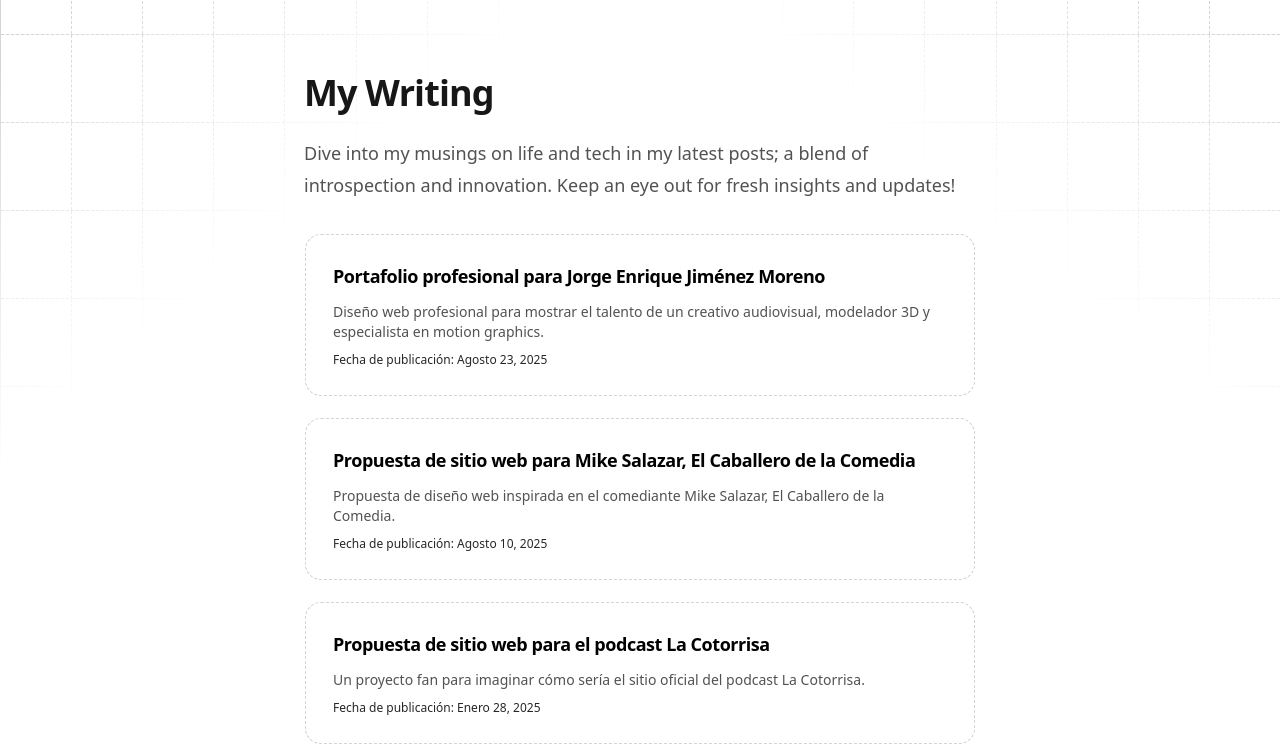
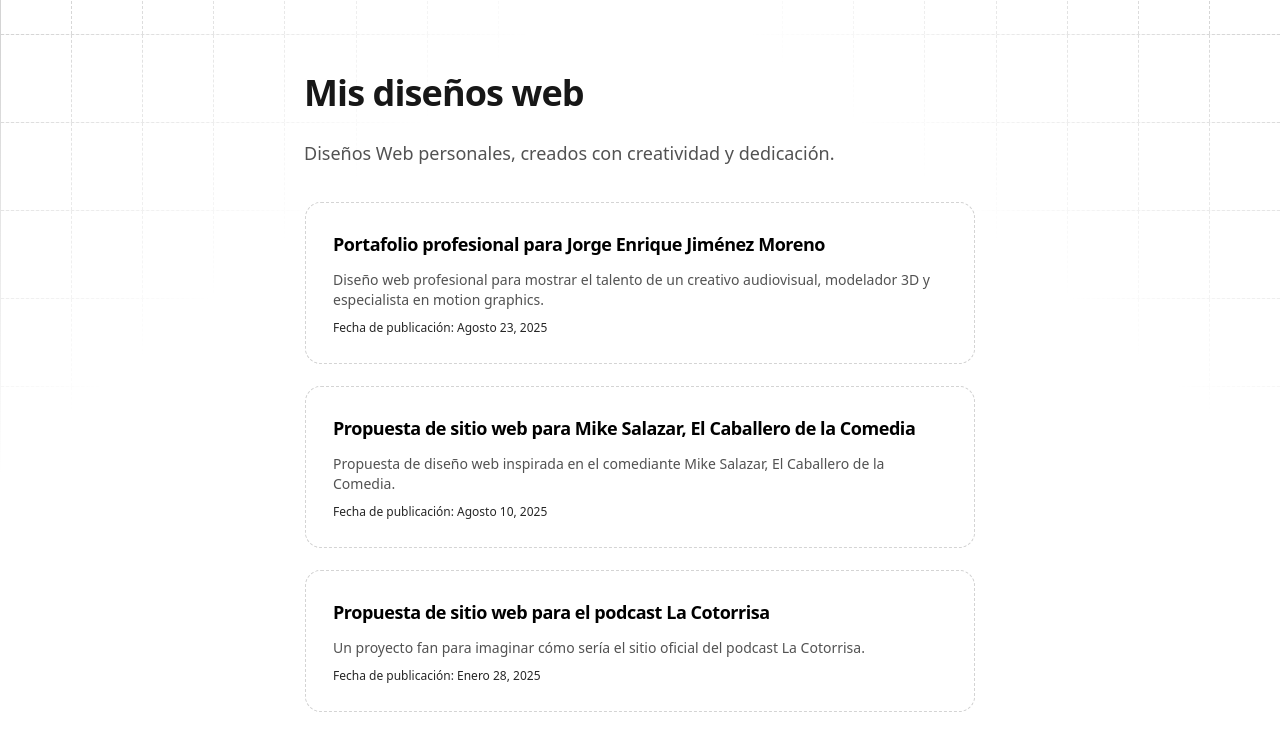
Before and after one commit to adrianhdez2/personal_portfolio, an Astro site: page /posts in a window 1280 px wide. Shown: the part 55-801 px from the top of the page. Built offline with nearby package versions, Linux system fonts and the light colour scheme; Astro itself is replaced by a stand-in of ours.

Commit message:
Update layout titles and descriptions for improved localization in posts section

```diff
--- a/src/pages/posts.astro
+++ b/src/pages/posts.astro
@@ -4,11 +4,15 @@
 import Layout from "../layouts/main.astro";
 ---
 
-<Layout title="My Writing">
+<Layout
+  title="Mis diseños web"
+  description="Diseños Web personales, creados con creatividad y dedicación."
+  canonical="https://www.adrianhdez.me/posts/"
+>
   <section class="relative z-20 max-w-2xl mx-auto my-12 px-7 lg:px-0">
     <PageHeading
-      title="My Writing"
-      description="Dive into my musings on life and tech in my latest posts; a blend of introspection and innovation. Keep an eye out for fresh insights and updates!"
+      title="Mis diseños web"
+      description="Diseños Web personales, creados con creatividad y dedicación."
     />
 
     <div class="z-50 flex flex-col items-stretch w-full gap-5 my-8">
```
